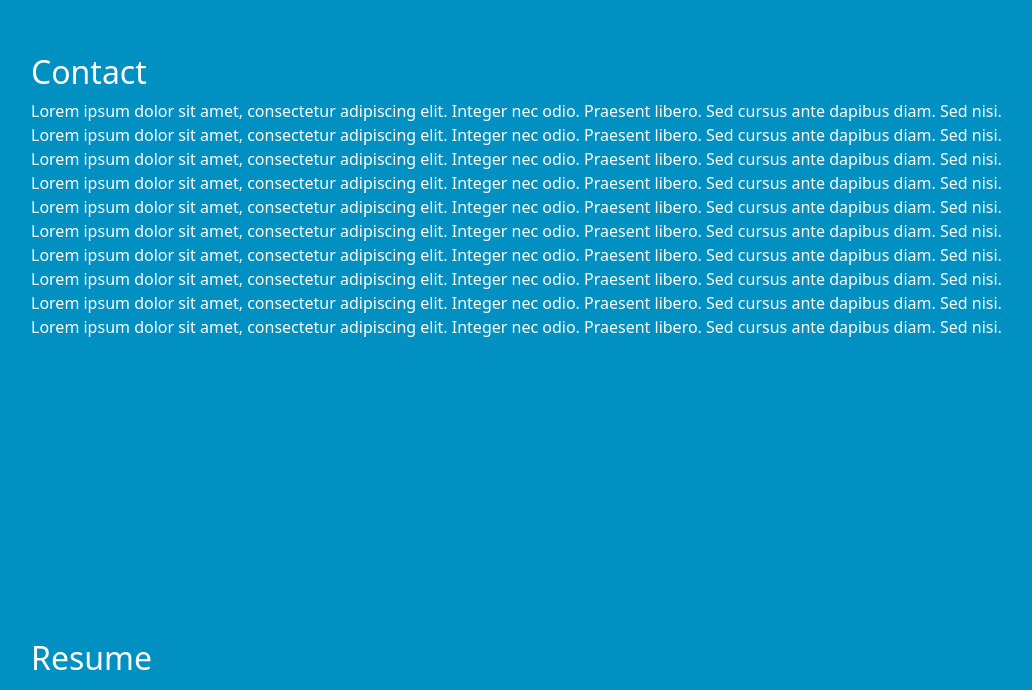
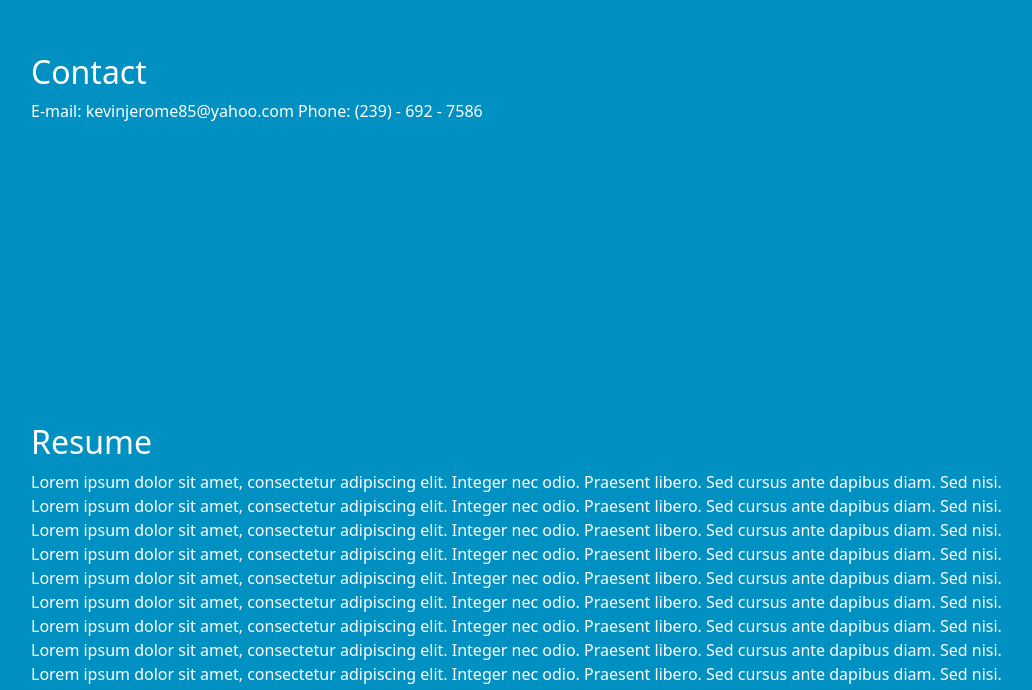
Before and after one commit to Kev1nJ/React-Portfolio, a React (Vite) app: page /contact in a window 1280 px wide. Shown: the part 1554-2244 px from the top of the page, without its empty margins (119-1151 px from the left). Built offline with nearby package versions, Linux system fonts and the light colour scheme.

Commit message:
rendering failed, need further assistance

```diff
--- a/package.json
+++ b/package.json
@@ -24,6 +24,6 @@
     "eslint-plugin-react": "^7.32.2",
     "eslint-plugin-react-hooks": "^4.6.0",
     "eslint-plugin-react-refresh": "^0.3.4",
-    "vite": "^4.3.0"
+    "vite": "^4.5.0"
   }
 }
--- a/src/components/UI/Contact.jsx
+++ b/src/components/UI/Contact.jsx
@@ -4,16 +4,8 @@ const Contact = () => {
   return (
     <section id="contact">
       <h2>Contact</h2>
-      Lorem ipsum dolor sit amet, consectetur adipiscing elit. Integer nec odio. Praesent libero. Sed cursus ante dapibus diam. Sed nisi.
-      Lorem ipsum dolor sit amet, consectetur adipiscing elit. Integer nec odio. Praesent libero. Sed cursus ante dapibus diam. Sed nisi.
-      Lorem ipsum dolor sit amet, consectetur adipiscing elit. Integer nec odio. Praesent libero. Sed cursus ante dapibus diam. Sed nisi.
-      Lorem ipsum dolor sit amet, consectetur adipiscing elit. Integer nec odio. Praesent libero. Sed cursus ante dapibus diam. Sed nisi.
-      Lorem ipsum dolor sit amet, consectetur adipiscing elit. Integer nec odio. Praesent libero. Sed cursus ante dapibus diam. Sed nisi.
-      Lorem ipsum dolor sit amet, consectetur adipiscing elit. Integer nec odio. Praesent libero. Sed cursus ante dapibus diam. Sed nisi.
-      Lorem ipsum dolor sit amet, consectetur adipiscing elit. Integer nec odio. Praesent libero. Sed cursus ante dapibus diam. Sed nisi.
-      Lorem ipsum dolor sit amet, consectetur adipiscing elit. Integer nec odio. Praesent libero. Sed cursus ante dapibus diam. Sed nisi.
-      Lorem ipsum dolor sit amet, consectetur adipiscing elit. Integer nec odio. Praesent libero. Sed cursus ante dapibus diam. Sed nisi.
-      Lorem ipsum dolor sit amet, consectetur adipiscing elit. Integer nec odio. Praesent libero. Sed cursus ante dapibus diam. Sed nisi.
+      E-mail: kevinjerome85@yahoo.com
+      Phone: (239) - 692 - 7586
 
     </section>
   );
```
Also changed, not shown: 2 other files (tests, documents, lock files or other folders).
